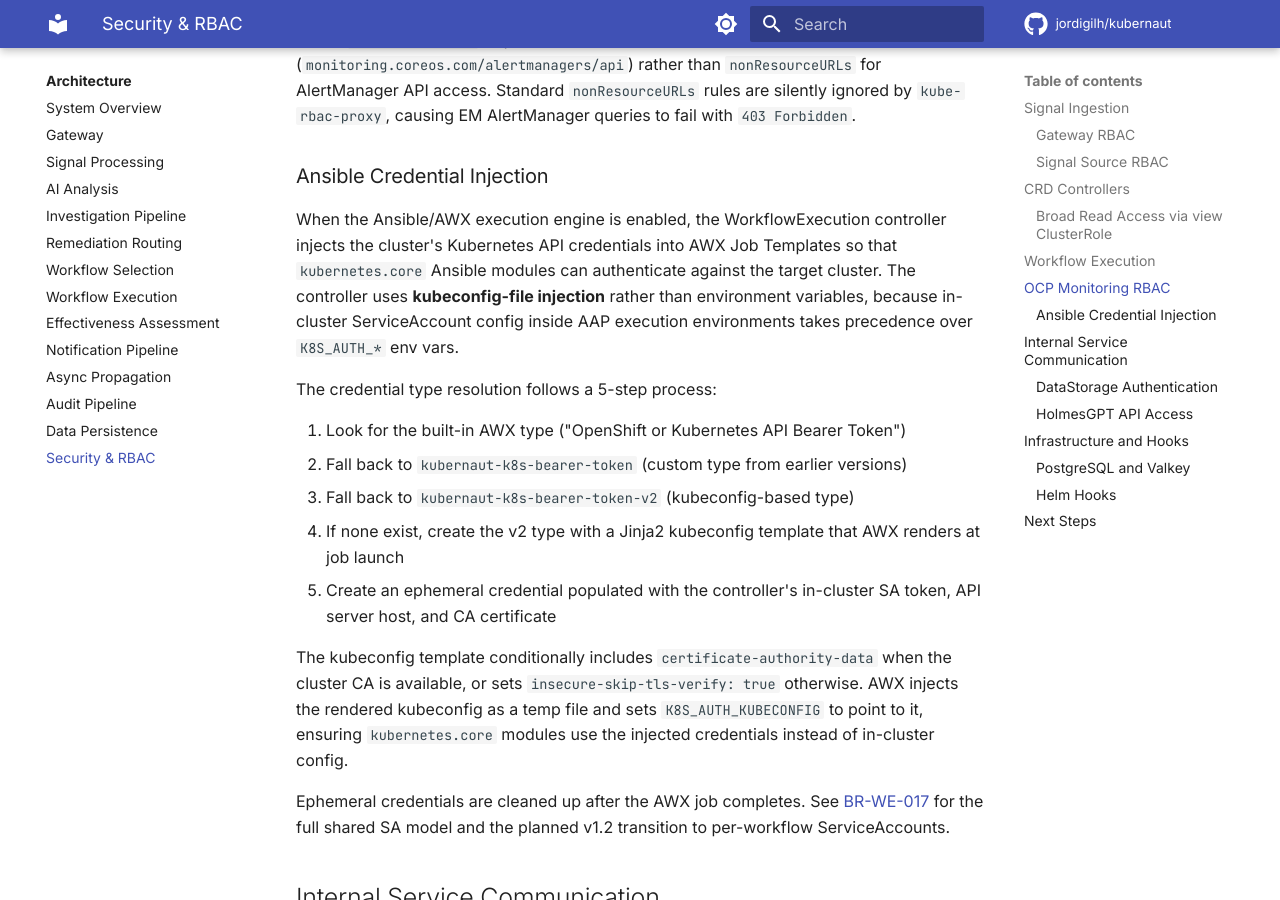
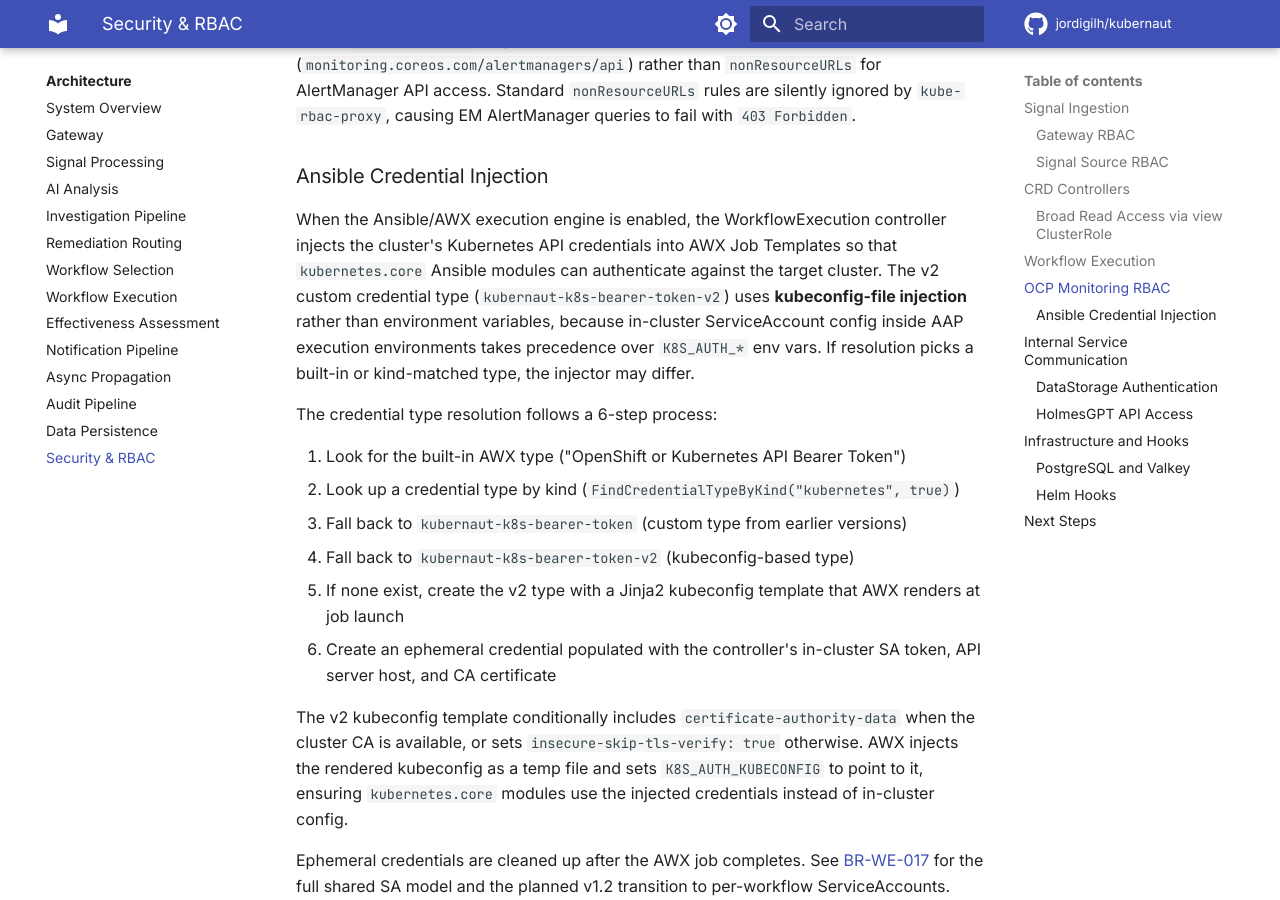
Before and after one commit to jordigilh/kubernaut-docs, an MkDocs documentation site: the page built from docs/architecture/security-rbac.md, in a window 1280 px wide and 900 px high, scrolled down 7449 px. Built offline with MkDocs 1.6.1 and Material for MkDocs 9.7.7, drawn with Linux system fonts in a browser that asks for light colours; comment, search, counter and statistics services are not loaded; the version menu is left out.

Commit message:
docs: fix enrichment field path and credential injection steps
Per kubernaut team review:
- Notification enrichment: replace spec.Metadata with
  spec.context.workflow (WorkflowContext.WorkflowID and
  WorkflowContext.SelectedWorkflow) to match actual API types.
- Credential injection: add missing kind-based lookup step
  (FindCredentialTypeByKind) as step 2 in the 6-step resolution.
- Clarify kubeconfig-file injection is specific to the v2 custom type;
  built-in or kind-matched types may use different injectors.

Made-with: Cursor

```diff
--- a/docs/architecture/security-rbac.md
+++ b/docs/architecture/security-rbac.md
@@ -138,17 +138,18 @@ OCP's `kube-rbac-proxy` requires **resource-level** RBAC (`monitoring.coreos.com
 
 ### Ansible Credential Injection
 
-When the Ansible/AWX execution engine is enabled, the WorkflowExecution controller injects the cluster's Kubernetes API credentials into AWX Job Templates so that `kubernetes.core` Ansible modules can authenticate against the target cluster. The controller uses **kubeconfig-file injection** rather than environment variables, because in-cluster ServiceAccount config inside AAP execution environments takes precedence over `K8S_AUTH_*` env vars.
+When the Ansible/AWX execution engine is enabled, the WorkflowExecution controller injects the cluster's Kubernetes API credentials into AWX Job Templates so that `kubernetes.core` Ansible modules can authenticate against the target cluster. The v2 custom credential type (`kubernaut-k8s-bearer-token-v2`) uses **kubeconfig-file injection** rather than environment variables, because in-cluster ServiceAccount config inside AAP execution environments takes precedence over `K8S_AUTH_*` env vars. If resolution picks a built-in or kind-matched type, the injector may differ.
 
-The credential type resolution follows a 5-step process:
+The credential type resolution follows a 6-step process:
 
 1. Look for the built-in AWX type ("OpenShift or Kubernetes API Bearer Token")
-2. Fall back to `kubernaut-k8s-bearer-token` (custom type from earlier versions)
-3. Fall back to `kubernaut-k8s-bearer-token-v2` (kubeconfig-based type)
-4. If none exist, create the v2 type with a Jinja2 kubeconfig template that AWX renders at job launch
-5. Create an ephemeral credential populated with the controller's in-cluster SA token, API server host, and CA certificate
+2. Look up a credential type by kind (`FindCredentialTypeByKind("kubernetes", true)`)
+3. Fall back to `kubernaut-k8s-bearer-token` (custom type from earlier versions)
+4. Fall back to `kubernaut-k8s-bearer-token-v2` (kubeconfig-based type)
+5. If none exist, create the v2 type with a Jinja2 kubeconfig template that AWX renders at job launch
+6. Create an ephemeral credential populated with the controller's in-cluster SA token, API server host, and CA certificate
 
-The kubeconfig template conditionally includes `certificate-authority-data` when the cluster CA is available, or sets `insecure-skip-tls-verify: true` otherwise. AWX injects the rendered kubeconfig as a temp file and sets `K8S_AUTH_KUBECONFIG` to point to it, ensuring `kubernetes.core` modules use the injected credentials instead of in-cluster config.
+The v2 kubeconfig template conditionally includes `certificate-authority-data` when the cluster CA is available, or sets `insecure-skip-tls-verify: true` otherwise. AWX injects the rendered kubeconfig as a temp file and sets `K8S_AUTH_KUBECONFIG` to point to it, ensuring `kubernetes.core` modules use the injected credentials instead of in-cluster config.
 
 Ephemeral credentials are cleaned up after the AWX job completes. See [BR-WE-017](https://github.com/jordigilh/kubernaut/blob/main/docs/requirements/BR-WE-017-shared-sa-execution-model.md) for the full shared SA model and the planned v1.2 transition to per-workflow ServiceAccounts.
 
```
Also changed, not shown: docs/architecture/notification.md (+2 -2 lines).
